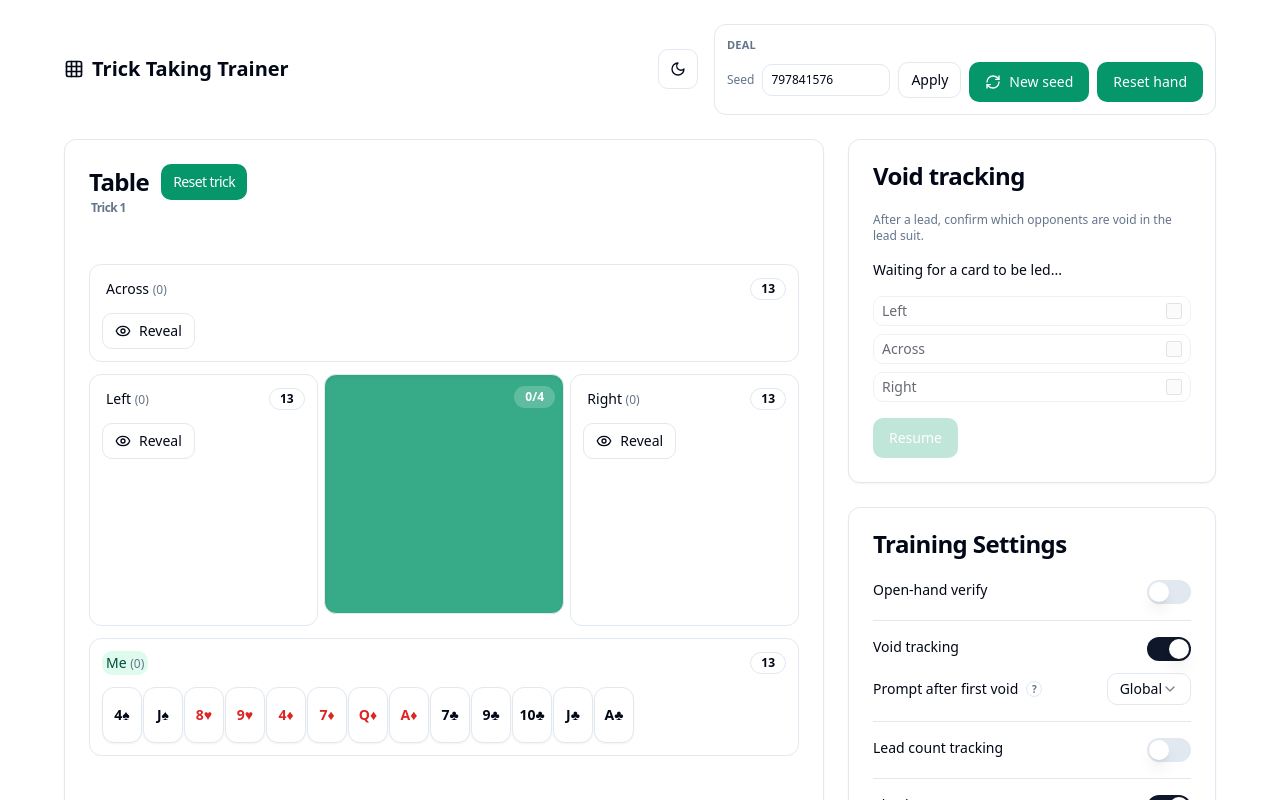
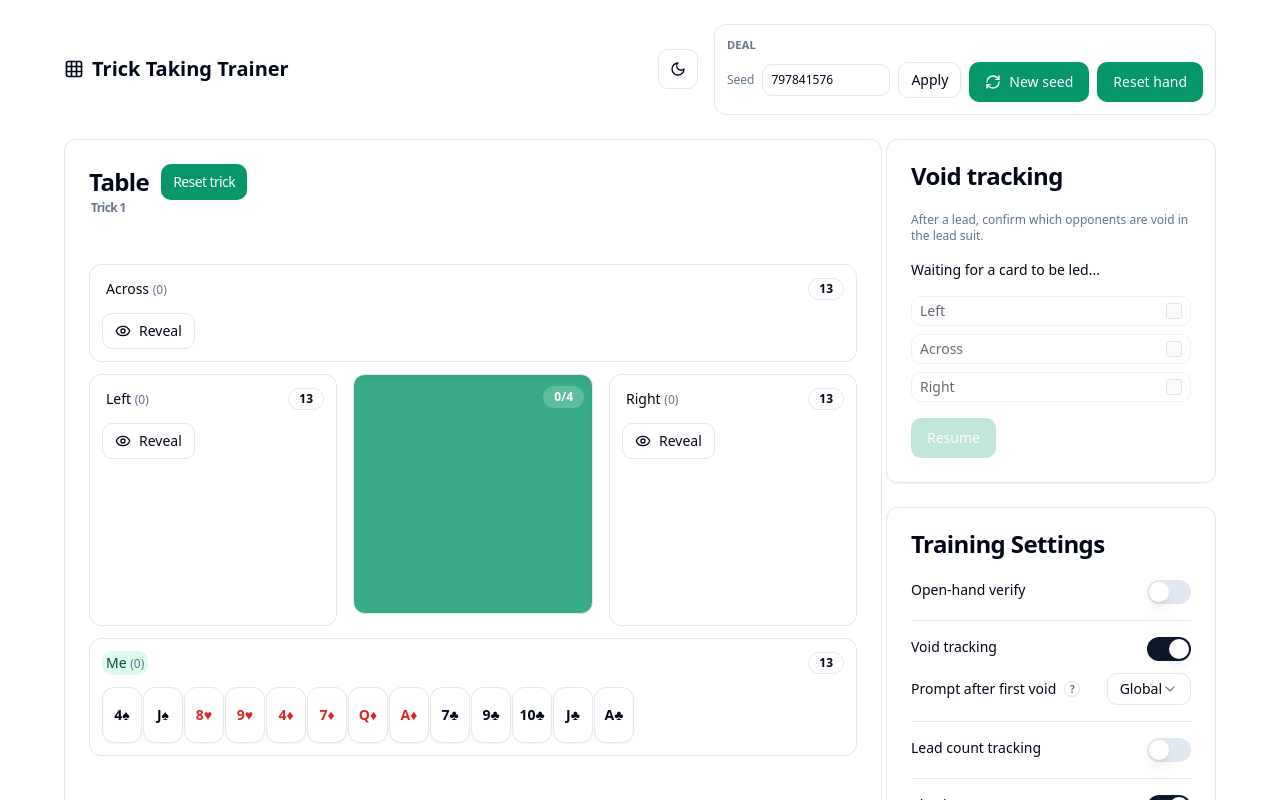
Before and after one commit to gsingh93/trick-taking-trainer, a React (Vite) app: page / in a window 1280 px wide. Shown: the top 800 px of the page. Built offline with nearby package versions, Linux system fonts and the light colour scheme; the HTML template or start-up script is replaced by a standard one.

Commit message:
Tighten main layout spacing and cap settings column width

```diff
--- a/src/App.tsx
+++ b/src/App.tsx
@@ -1055,7 +1055,7 @@ export default function App() {
           </div>
         </header>
 
-        <div className="grid grid-cols-1 gap-6 md:grid-cols-2 [@media(orientation:landscape)_and_(max-width:1023px)]:grid-cols-2 lg:grid-cols-3">
+        <div className="grid grid-cols-1 gap-1 md:grid-cols-[minmax(0,1fr)_auto] [@media(orientation:landscape)_and_(max-width:1023px)]:grid-cols-2 lg:grid-cols-[minmax(0,1fr)_minmax(0,1fr)_auto]">
           {/* TABLE */}
           <Card className="lg:col-span-2">
             <CardHeader>
@@ -1326,7 +1326,7 @@ export default function App() {
           </Card>
 
           {/* TRAINING COLUMN */}
-          <div className="space-y-6">
+          <div className="space-y-6 w-full md:max-w-[330px] md:justify-self-end">
             <Card>
               <CardHeader>
                 <CardTitle>Void tracking</CardTitle>
```
